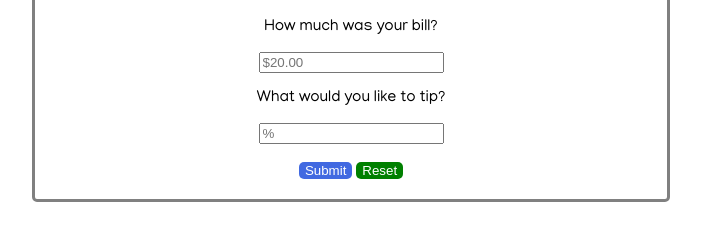
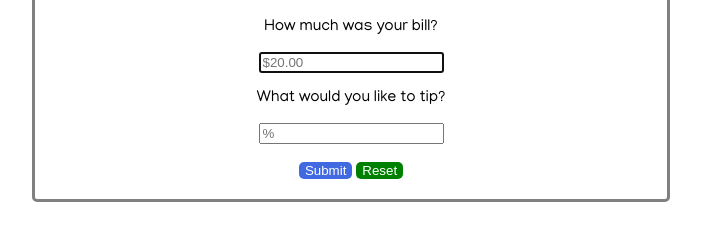
Before and after one commit to cekeller6121/tipCalculator, a plain HTML site: page index.html in a window 1280 px wide. Shown: the part 60-300 px from the top of the page, without its empty margins (289-990 px from the left). Drawn offline with Linux system fonts and the light colour scheme.

Commit message:
autofocus

```diff
--- a/index.html
+++ b/index.html
@@ -13,7 +13,7 @@
 
   <form>
     <p>How much was your bill?</p>
-    <input type="text" id="billAmount" placeholder="$20.00" required>
+    <input type="text" id="billAmount" autofocus placeholder="$20.00" required>
     <p>What would you like to tip?</p>
     <input type="number" id="tipAmount" placeholder="%" required>
     <br><br>
```
